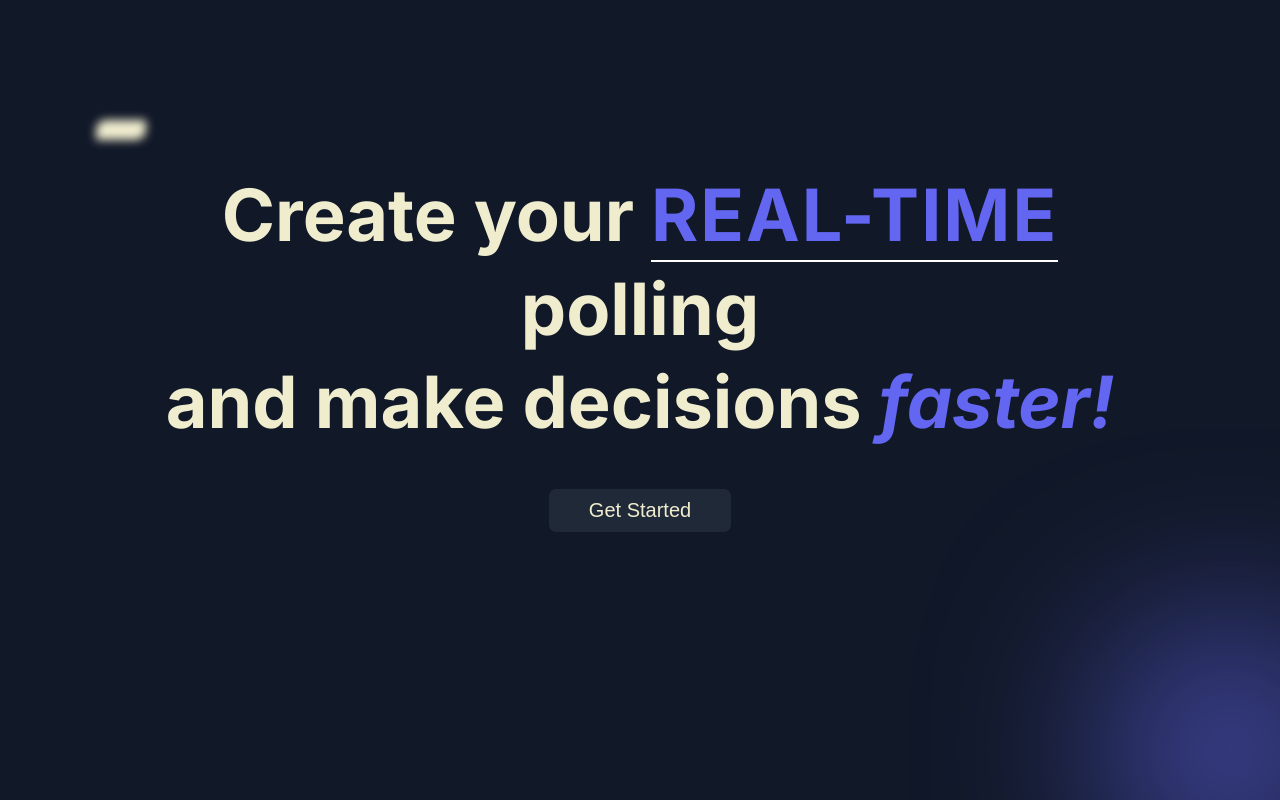
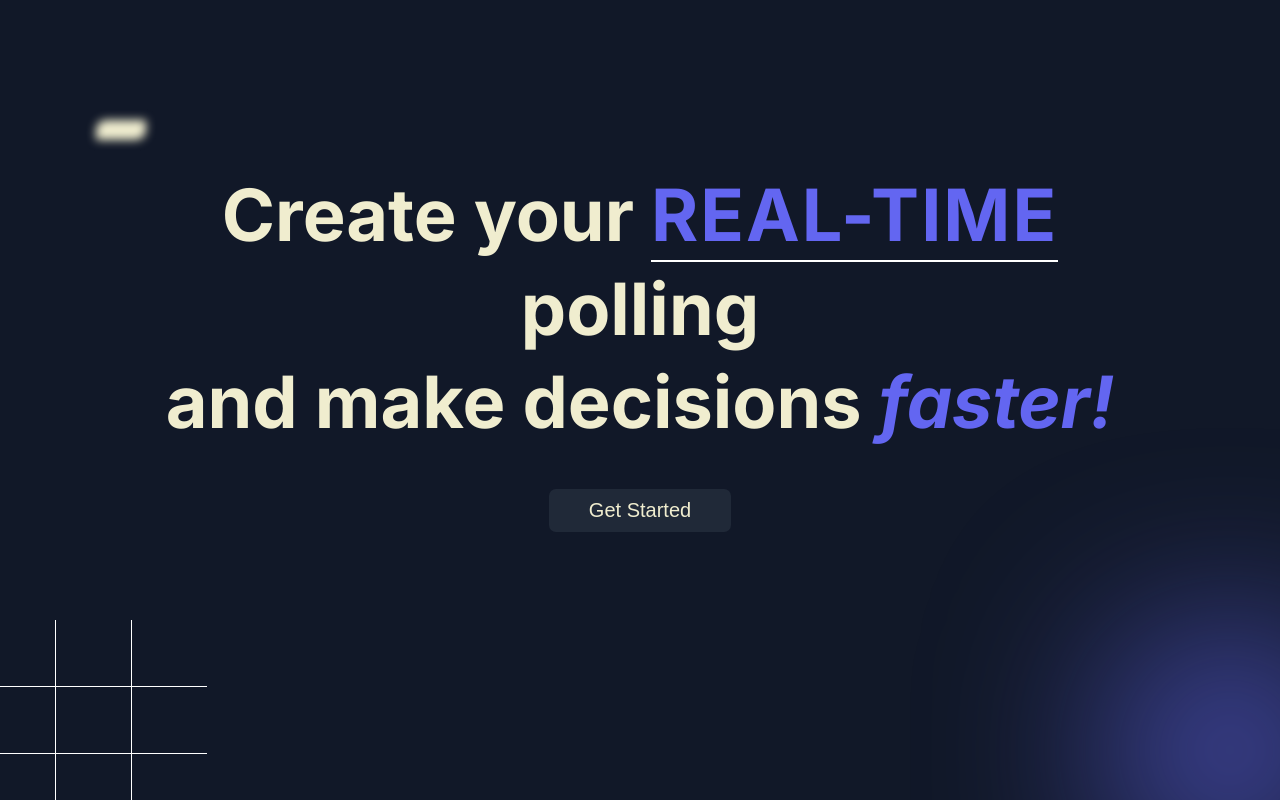
Before and after one commit to RadyaI/polling, a React (Vite) app: page / in a window 1280 px wide. Built offline with nearby package versions, Linux system fonts and the light colour scheme; no server answers.

Commit message:
Add random component

```diff
--- a/src/pages/dashboard.jsx
+++ b/src/pages/dashboard.jsx
@@ -30,6 +30,17 @@ export default function Dashboard() {
         <>
             {isLoad && (<Loader></Loader>)}
             <CircleBottom></CircleBottom>
+            <Square>
+                <div className="subSquare"></div>
+                <div className="subSquare"></div>
+                <div className="subSquare"></div>
+                <div className="subSquare"></div>
+                <div className="subSquare"></div>
+                <div className="subSquare"></div>
+                <div className="subSquare"></div>
+                <div className="subSquare"></div>
+                <div className="subSquare"></div>
+            </Square>
             <Container>
                 <Content>
                     <div className="text">
@@ -64,6 +75,53 @@ const circleTopAnimate = keyframes`
     /* from{transform: rotate(0deg);}
     to{transform: rotate(180deg);} */
 `
+
+const Square = styled.div`
+    position: fixed;
+    width: 250px;
+    height: 200px;
+    bottom: -20px;
+    left: -20px;
+    display: flex;
+    flex-wrap: wrap;
+
+    @media only screen and (max-width: 700px){
+        display: none;
+    }
+
+    .subSquare {
+        width: 30%;
+        height: 33%;
+        display: flex;
+        justify-content: center;
+        align-items: center;
+    }
+
+    .subSquare:nth-child(1),
+    .subSquare:nth-child(2),
+    .subSquare:nth-child(3) {
+        border-bottom: 1px solid white;
+    }
+
+    .subSquare:nth-child(7),
+    .subSquare:nth-child(8),
+    .subSquare:nth-child(9) {
+        border-top: 1px solid white;
+    }
+
+    .subSquare:nth-child(1),
+    .subSquare:nth-child(4),
+    .subSquare:nth-child(7) {
+        border-right: 1px solid white;
+    }
+
+    .subSquare:nth-child(3),
+    .subSquare:nth-child(6),
+    .subSquare:nth-child(9) {
+        border-left: 1px solid white;
+    }
+`;
+
 
 const CircleTop = styled.div`
     position: absolute;
```
